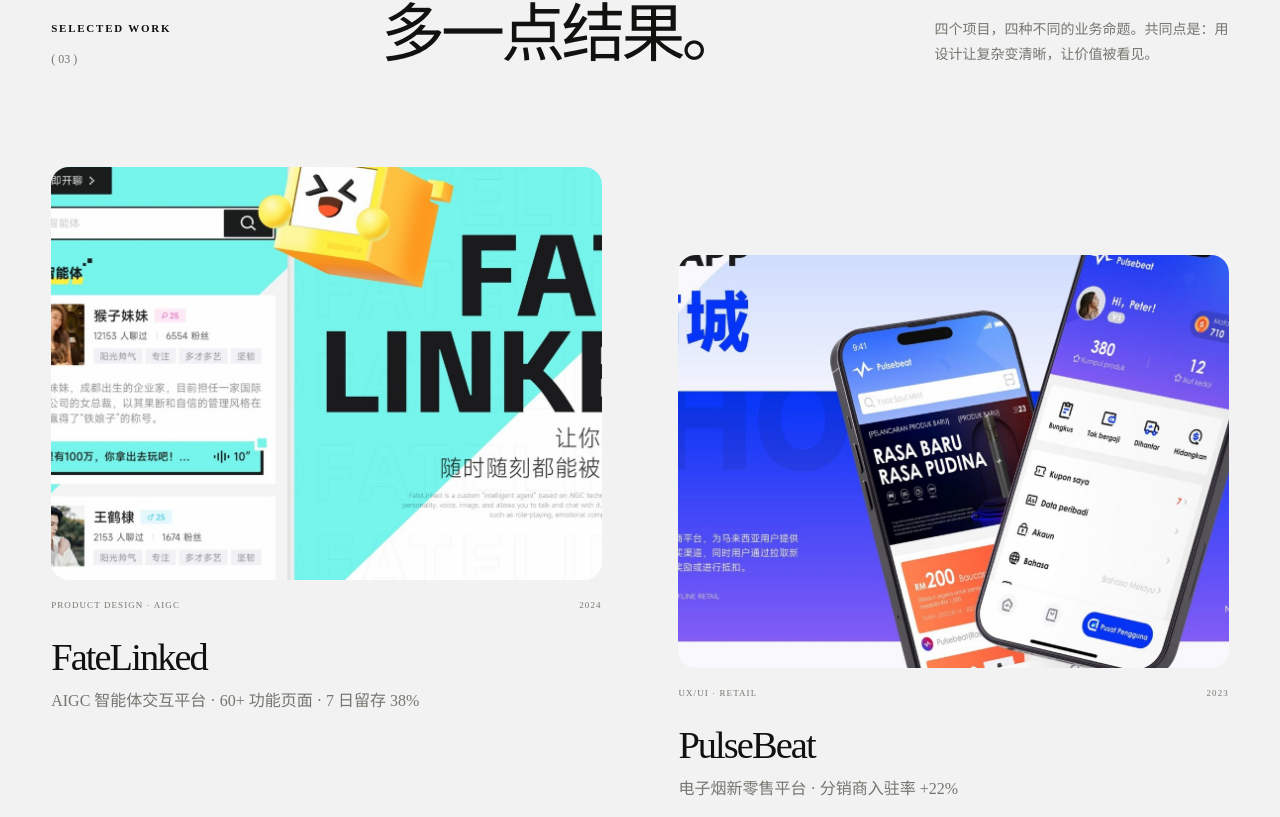
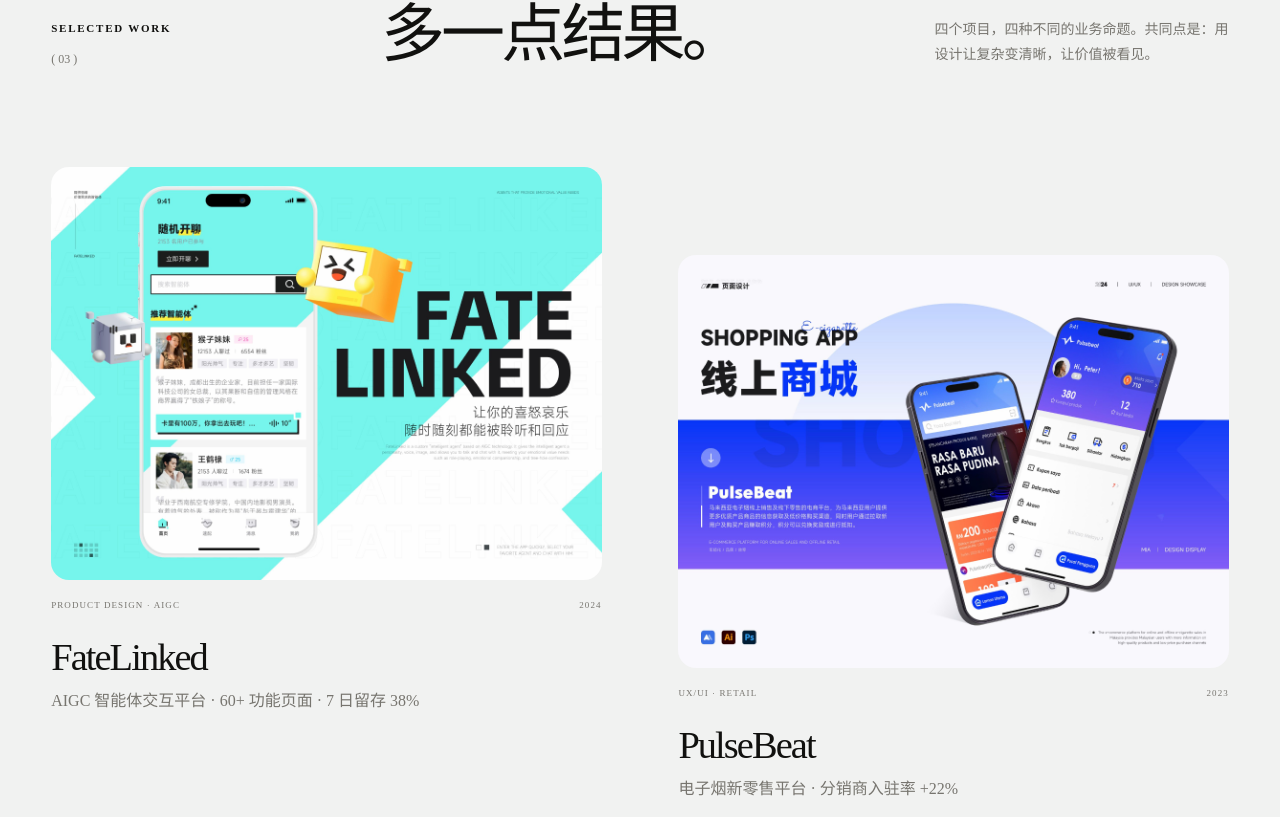
Before and after one commit to Miaaaa857/profile, a React (Vite) app: page / in a window 1280 px wide. Shown: the part 3803-4620 px from the top of the page. Built offline with nearby package versions, Linux system fonts and the light colour scheme.

Commit message:
Use landscape portfolio artwork

```diff
--- a/src/data/content.js
+++ b/src/data/content.js
@@ -95,10 +95,10 @@ export const content = {
     { number: '04', title: '3D 元素 / 品牌 IP', tool: 'BLENDER', description: '制作金属、玻璃与发光材质的 3D 界面元素，并将品牌性格转化为简洁、可识别的 IP 角色。', image: '/media/portfolio/page-46.jpg' },
   ],
   projects: [
-    { slug: 'fatelinked', index: '01', name: 'FateLinked', title: 'AIGC 智能体交互平台', category: 'PRODUCT DESIGN · AIGC', year: '2024', metric: '60+ 功能页面 · 7 日留存 38%', summary: '围绕“人设—声音—形象”三维自定义流程，构建可传递情感价值的智能体体验与可复用组件系统。', image: '/media/portfolio/project-fatelinked.jpg', detailImage: '/media/portfolio/page-06.jpg', tone: 'violet' },
-    { slug: 'pulsebeat', index: '02', name: 'PulseBeat', title: '电子烟新零售平台', category: 'UX/UI · RETAIL', year: '2023', metric: '分销商入驻率 +22%', summary: '面向东南亚市场，将多级分销、佣金结算与合规购买流程转化为清晰、可理解的体验。', image: '/media/portfolio/project-pulsebeat.jpg', detailImage: '/media/portfolio/page-18.jpg', tone: 'red' },
-    { slug: 'qinrive', index: '03', name: 'QINRIVE', title: '全球 KOL 企业站', category: 'WEB · BRAND', year: '2023', metric: '决策效率 +35% · 获客成本 -32%', summary: '聚合全球 KOL 旅行计划与偏好数据，帮助营销机构更高效地制定精准合作策略。', image: '/media/portfolio/project-qinrive.jpg', detailImage: '/media/portfolio/page-39.jpg', tone: 'blue' },
-    { slug: 'jiucheng', index: '04', name: '九成大厨', title: 'B 端采购小程序', category: 'MINI PROGRAM · B2B', year: '2022', metric: '首月转化率 23%', summary: '聚焦预制菜行业采购效率与议价难题，为全国厂商搭建更顺畅的一站式批量采购体验。', image: '/media/portfolio/project-jiucheng.jpg', detailImage: '/media/portfolio/page-43.jpg', tone: 'green' },
+    { slug: 'fatelinked', index: '01', name: 'FateLinked', title: 'AIGC 智能体交互平台', category: 'PRODUCT DESIGN · AIGC', year: '2024', metric: '60+ 功能页面 · 7 日留存 38%', summary: '围绕“人设—声音—形象”三维自定义流程，构建可传递情感价值的智能体体验与可复用组件系统。', image: '/media/portfolio/page-06.jpg', detailImage: '/media/portfolio/page-06.jpg', tone: 'violet' },
+    { slug: 'pulsebeat', index: '02', name: 'PulseBeat', title: '电子烟新零售平台', category: 'UX/UI · RETAIL', year: '2023', metric: '分销商入驻率 +22%', summary: '面向东南亚市场，将多级分销、佣金结算与合规购买流程转化为清晰、可理解的体验。', image: '/media/portfolio/page-18.jpg', detailImage: '/media/portfolio/page-18.jpg', tone: 'red' },
+    { slug: 'qinrive', index: '03', name: 'QINRIVE', title: '全球 KOL 企业站', category: 'WEB · BRAND', year: '2023', metric: '决策效率 +35% · 获客成本 -32%', summary: '聚合全球 KOL 旅行计划与偏好数据，帮助营销机构更高效地制定精准合作策略。', image: '/media/portfolio/page-39.jpg', detailImage: '/media/portfolio/page-39.jpg', tone: 'blue' },
+    { slug: 'jiucheng', index: '04', name: '九成大厨', title: 'B 端采购小程序', category: 'MINI PROGRAM · B2B', year: '2022', metric: '首月转化率 23%', summary: '聚焦预制菜行业采购效率与议价难题，为全国厂商搭建更顺畅的一站式批量采购体验。', image: '/media/portfolio/page-43.jpg', detailImage: '/media/portfolio/page-43.jpg', tone: 'green' },
   ],
   faq: [
     { q: '一次完整合作通常如何开始？', a: '从 30 分钟需求沟通开始。我会确认业务目标、用户、范围与时间节点，再提供清晰的工作拆解与排期。' },
--- a/src/styles/global.css
+++ b/src/styles/global.css
@@ -125,8 +125,8 @@ i { font-style: normal; }
 .project-grid { display: grid; grid-template-columns: 1fr 1fr; column-gap: clamp(28px, 6vw, 110px); row-gap: 64px; align-items: start; }
 .project-card:nth-child(even) { margin-top: 88px; }
 .project-visual { position: relative; overflow: hidden; aspect-ratio: 4 / 3; border-radius: var(--radius-media-md); background: var(--surface); }
-.project-visual img { position: absolute; inset: 0; width: 100%; height: 100%; object-fit: cover; object-position: center; transform: scale(1.08); transition: transform .8s var(--ease); }
-.project-card:hover .project-visual img { transform: scale(1.12); }
+.project-visual img { position: absolute; inset: 0; width: 100%; height: 100%; object-fit: cover; object-position: center; transform: scale(1); transition: transform .8s var(--ease); }
+.project-card:hover .project-visual img { transform: scale(1.035); }
 .project-open { position: absolute; right: 22px; top: 22px; width: 54px; height: 54px; display: grid; place-items: center; border-radius: 50%; background: var(--white); font-size: 18px; transform: scale(0); transition: transform .6s var(--ease); }
 .project-card:hover .project-open { transform: scale(1); }
 .project-info { padding-top: 20px; }
```
